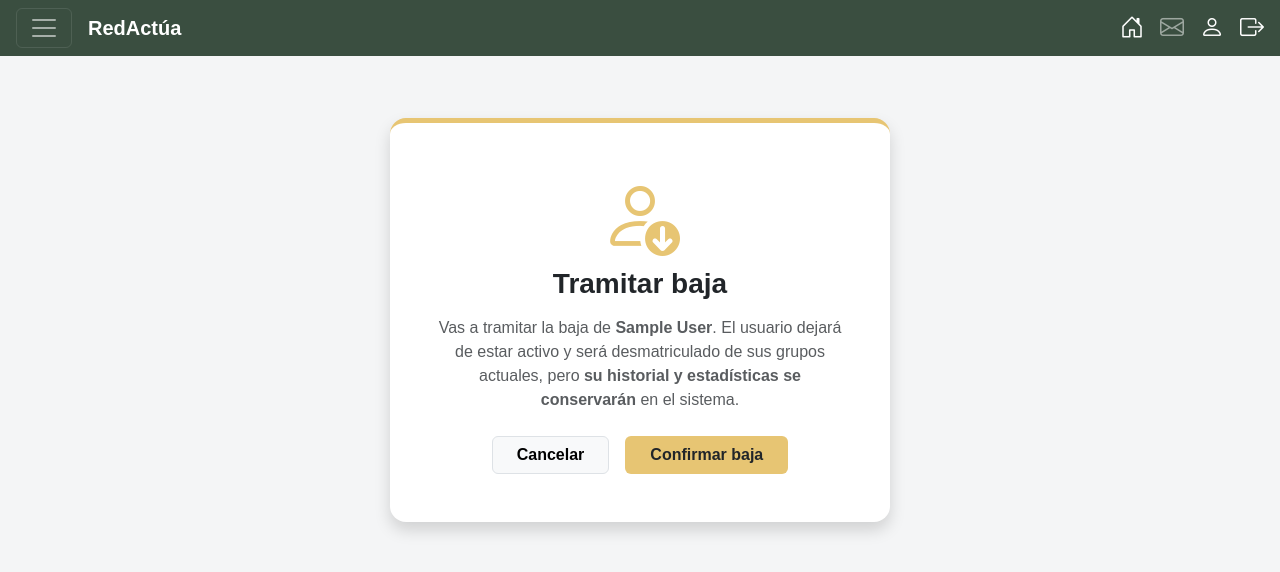
After one commit to GuadalupeGFigueroa/redactua, a Django app: page /usuarios/1/baja/ in a window 1280 px wide. The commit adds this page. Shown: the top 572 px of the page. Run offline with Django 5.2, Linux system fonts and the light colour scheme; a user stored in the database is signed in; tables that the repository leaves empty hold one stand-in row (values such as "Sample post").

Commit message:
feat: Agregadas las funcionalidades para dar de baja a un usuario y sacarlo de todos los grupos, y reactivar a un usuario.

```diff
--- a/core/urls.py
+++ b/core/urls.py
@@ -11,6 +11,8 @@ urlpatterns = [
     path('usuarios/', views.beneficiary_list, name='beneficiary_list'),
     path('usuarios/<int:pk>/', views.beneficiary_detail, name='beneficiary_detail'),
     path('usuarios/<int:pk>/editar/', views.beneficiary_update, name='beneficiary_update'),
+    path('usuarios/<int:pk>/baja/', views.beneficiary_deactivate, name='beneficiary_deactivate'),
+    path('usuarios/<int:pk>/reactivar/', views.beneficiary_activate, name='beneficiary_activate'),
     path('usuarios/<int:pk>/eliminar/', views.beneficiary_delete, name='beneficiary_delete'),
 
     # Rutas para expedientes familiares
@@ -32,13 +34,13 @@ urlpatterns = [
 
     # Rutas para asistencia
     path('asistencia/', views.attendance_view, name='attendance'),
+    path('api/attendance/update/', views.update_attendance, name='api_update_attendance'),
 
     # Rutas para estadísticas
     path('estadisticas/', views.statistics_view, name='statistics'),
 
-    # --- RUTAS DE API INTERNA ---
+    # Rutas para la API
     path('api/group/<int:group_id>/students/', views.get_students_by_group, name='api_group_students'),
-    path('api/attendance/update/', views.update_attendance, name='api_update_attendance'),
 
     # Ruta para el cierre de sesión nativo de Django
     path('logout/', LogoutView.as_view(next_page='home'), name='logout'),
--- a/core/views.py
+++ b/core/views.py
@@ -293,6 +293,33 @@ def beneficiary_detail(request, pk):
     beneficiary = get_object_or_404(Beneficiary, pk=pk)
     return render(request, 'beneficiary_detail.html', {'beneficiary': beneficiary})
 
+@login_required
+@permission_required('core.change_beneficiary', raise_exception=True)
+def beneficiary_deactivate(request, pk):
+    """Tramita la baja de un usuario/menor conservando su historial"""
+    beneficiary = get_object_or_404(Beneficiary, pk=pk)
+
+    if request.method == 'POST':
+        beneficiary.active = False  # Cambiamos el estado a baja
+        beneficiary.enrolled_groups.clear() # Eliminamos todos los grupos
+        beneficiary.save()
+
+        return redirect('beneficiary_detail', pk=beneficiary.pk)
+
+    return render(request, 'beneficiary_confirm_deactivate.html', {'beneficiary': beneficiary})
+
+@login_required
+@permission_required('core.change_beneficiary', raise_exception=True)
+def beneficiary_activate(request, pk):
+    """Reactiva a un usuario/menor que estaba de baja"""
+    beneficiary = get_object_or_404(Beneficiary, pk=pk)
+
+    if request.method == 'POST':
+        beneficiary.active = True
+        beneficiary.save()
+        return redirect('beneficiary_detail', pk=beneficiary.pk)
+
+    return render(request, 'beneficiary_confirm_activate.html', {'beneficiary': beneficiary})
 
 # --- DIRECTORIO: CONTACTOS (PROFESIONALES EXTERNOS) ---
 
--- /dev/null
+++ b/templates/beneficiary_confirm_deactivate.html
@@ -0,0 +1,32 @@
+{% extends 'base.html' %}
+
+{% block content %}
+<div class="d-flex justify-content-center align-items-center" style="min-height: 60vh;">
+    <div class="card shadow border-0 rounded-4" style="max-width: 500px; border-top: 5px solid #E7C573 !important;">
+        <div class="card-body p-5 text-center">
+
+            <i class="bi bi-person-down display-1 mb-3" style="color: #E7C573;"></i>
+
+            <h3 class="fw-bold mb-3 text-dark">Tramitar baja</h3>
+
+            <p class="text-muted">
+                Vas a tramitar la baja de <strong>{{ beneficiary.first_name }} {{ beneficiary.last_name1 }}</strong>.
+                El usuario dejará de estar activo y será desmatriculado de sus grupos actuales, pero <strong>su historial y estadísticas se conservarán</strong> en el sistema.
+            </p>
+
+            <form method="POST">
+                {% csrf_token %}
+                <div class="d-flex justify-content-center gap-3 mt-4">
+                    <a href="{% url 'beneficiary_detail' beneficiary.id %}" class="btn btn-light border fw-semibold px-4">
+                        Cancelar
+                    </a>
+                    <button type="submit" class="btn text-dark fw-semibold px-4" style="background-color: #E7C573;">
+                        Confirmar baja
+                    </button>
+                </div>
+            </form>
+
+        </div>
+    </div>
+</div>
+{% endblock %}
```
Also changed, not shown: templates/beneficiary_confirm_activate.html (added, +32 -0 lines), templates/beneficiary_detail.html (+11 -0 lines).
